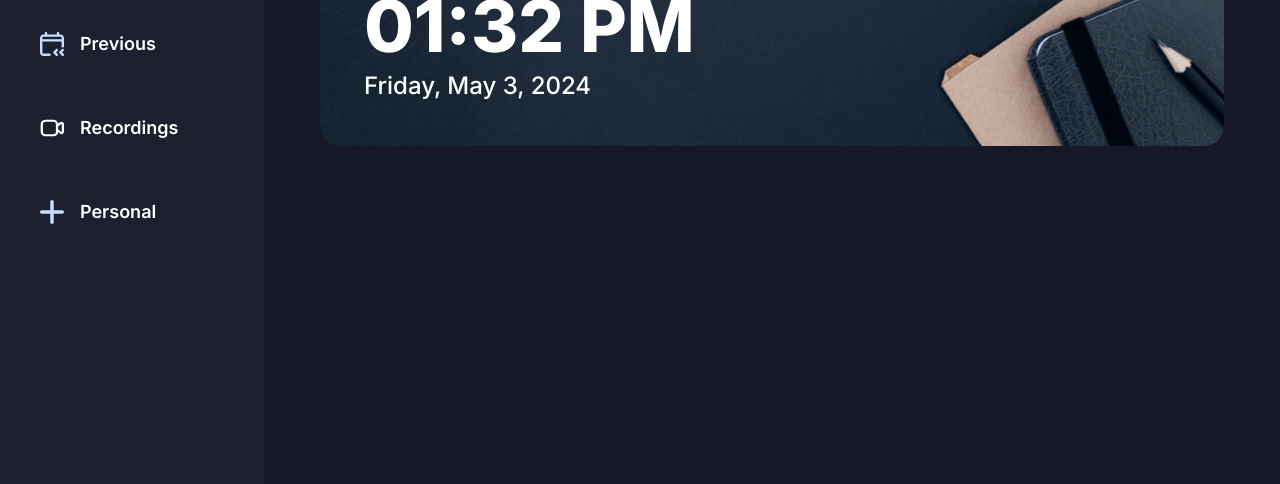
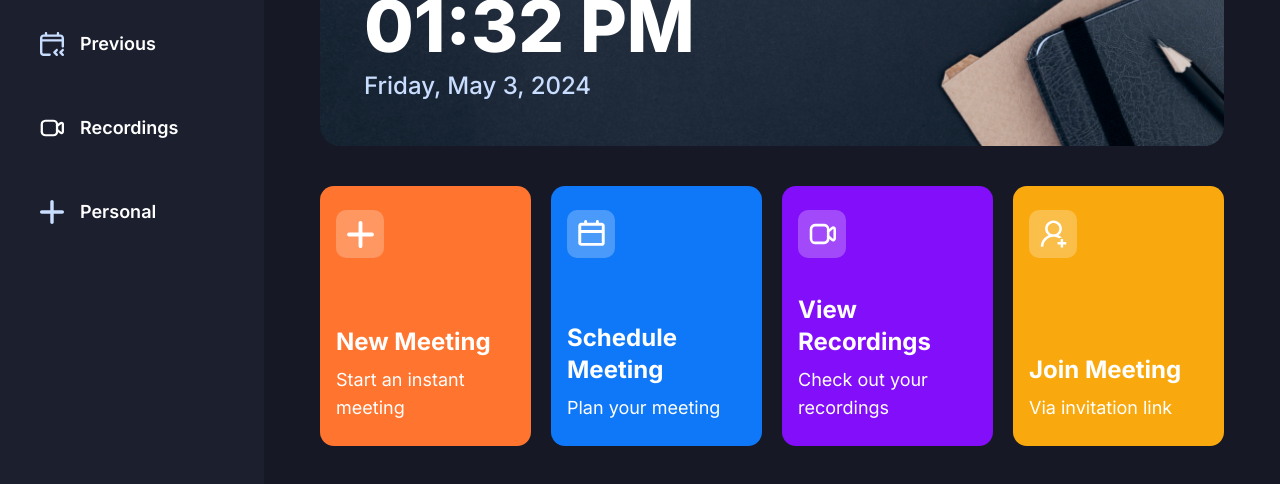
Before and after one commit to codainary/xoom, a Next.js app: page / in a window 1280 px wide. Shown: the part 266-750 px from the top of the page. Built offline with nearby package versions, Linux system fonts and the light colour scheme; no server answers.

Commit message:
feat: :sparkles: add meeting links card

```diff
--- a/app/(root)/(home)/page.tsx
+++ b/app/(root)/(home)/page.tsx
@@ -1,3 +1,4 @@
+import MeetingTypeList from '@/components/MeetingTypeList';
 import React from 'react'
 
 const Home = () => {
@@ -8,6 +9,7 @@
 
   return (
     <section className="flex size-full flex-col gap-10 text-white">
+      {/* BANNER */}
       <div className='h-[300px] w-full rounded-[20px] bg-hero bg-cover'>
         <div className="flex h-full flex-col justify-between max-md:px-5 max-md:py-8 lg:p-11">
           <h2 className='glassmorphism max-w-[270px] rounded py-2 text-center text-base font-normal'>
@@ -23,6 +25,9 @@
           </div>
         </div>
       </div>
+      {/* FIN BANNER */}
+
+      <MeetingTypeList />
     </section>
   )
 }
--- /dev/null
+++ b/components/HomeCard.tsx
@@ -0,0 +1,27 @@
+import { cn } from '@/lib/utils';
+import Image from 'next/image'
+import React from 'react'
+
+interface HomeCardProps {
+    className: string,
+    img: string,
+    title: string,
+    description: string,
+    handleClick: () => void;
+}
+
+const HomeCard = ({className, img, title, description, handleClick}: HomeCardProps) => {
+    return (
+        <div className={cn('px-4 py-6 flex flex-col justify-between w-full xl:max-w-[270px] min-h-[260px] rounded-[14px] cursor-pointer', className)} onClick={handleClick}>
+            <div className="flex-center glassmorphism size-12 rounded-[10px]">
+                <Image src={img} alt="meetings" width={27} height={27} />
+            </div>
+            <div className="flex flex-col gap-2">
+                <h1 className="text-2xl font-bold">{title}</h1>
+                <p className="text-lg font-normal">{description}</p>
+            </div>
+        </div>
+    )
+}
+
+export default HomeCard
--- /dev/null
+++ b/components/MeetingTypeList.tsx
@@ -0,0 +1,45 @@
+"use client"
+
+import HomeCard from "@/components/HomeCard"
+import { useRouter } from "next/navigation";
+import { useState } from "react";
+
+const MeetingTypeList = () => {
+    const router = useRouter();
+    const [meetingState, setMeetingState] = useState<'isScheduleMeeting' | 'isJoiningMeeting' | 'isInstantMeeting' | undefined>();
+
+    return (
+        <section className='grid grid-cols-1 gap-5 md:grid-cols-2 xl:grid-cols-4'>
+            <HomeCard
+                img='/icons/add-meeting.svg'
+                title="New Meeting"
+                description="Start an instant meeting"
+                handleClick={() => { setMeetingState('isJoiningMeeting') }}
+                className="bg-orange-1"
+            />
+            <HomeCard
+                img='/icons/schedule.svg'
+                title="Schedule Meeting"
+                description="Plan your meeting"
+                handleClick={() => { setMeetingState('isScheduleMeeting') }}
+                className="bg-blue-1"
+            />
+            <HomeCard
+                img='/icons/recordings.svg'
+                title="View Recordings"
+                description="Check out your recordings"
+                handleClick={() => router.push('/recordings')}
+                className="bg-purple-1"
+            />
+            <HomeCard
+                img='/icons/join-meeting.svg'
+                title="Join Meeting"
+                description="Via invitation link"
+                handleClick={() => { setMeetingState('isJoiningMeeting') }}
+                className="bg-yellow-1"
+            />
+        </section>
+    )
+}
+
+export default MeetingTypeList
--- a/tailwind.config.ts
+++ b/tailwind.config.ts
@@ -1,52 +1,68 @@
-import type { Config } from "tailwindcss"
+import type { Config } from 'tailwindcss';
 
 const config = {
-  darkMode: ["class"],
+  darkMode: ['class'],
   content: [
     './pages/**/*.{ts,tsx}',
     './components/**/*.{ts,tsx}',
     './app/**/*.{ts,tsx}',
     './src/**/*.{ts,tsx}',
-	],
-  prefix: "",
+  ],
+  prefix: '',
   theme: {
     container: {
       center: true,
-      padding: "2rem",
+      padding: '2rem',
       screens: {
-        "2xl": "1400px",
+        '2xl': '1400px',
       },
     },
     extend: {
       colors: {
         dark: {
           1: '#1C1F2E',
-          2: '#161925'
+          2: '#161925',
+          3: '#252A41',
+          4: '#1E2757',
         },
         blue: {
-          1: '#0E78F9'
+          1: '#0E78F9',
+        },
+        sky: {
+          1: '#C9DDFF',
+          2: '#ECF0FF',
+          3: '#F5FCFF',
+        },
+        orange: {
+          1: '#FF742E',
+        },
+        purple: {
+          1: '#830EF9',
+        },
+        yellow: {
+          1: '#F9A90E',
         },
       },
-      backgroundImage:{
-        hero: "url('/images/hero-background.png')"
-      },
       keyframes: {
-        "accordion-down": {
-          from: { height: "0" },
-          to: { height: "var(--radix-accordion-content-height)" },
+        'accordion-down': {
+          from: { height: '0' },
+          to: { height: 'var(--radix-accordion-content-height)' },
         },
-        "accordion-up": {
-          from: { height: "var(--radix-accordion-content-height)" },
-          to: { height: "0" },
+        'accordion-up': {
+          from: { height: 'var(--radix-accordion-content-height)' },
+          to: { height: '0' },
         },
       },
       animation: {
-        "accordion-down": "accordion-down 0.2s ease-out",
-        "accordion-up": "accordion-up 0.2s ease-out",
+        'accordion-down': 'accordion-down 0.2s ease-out',
+        'accordion-up': 'accordion-up 0.2s ease-out',
+      },
+      backgroundImage: {
+        hero: "url('/images/hero-background.png')",
       },
     },
   },
-  plugins: [require("tailwindcss-animate")],
-} satisfies Config
+  plugins: [require('tailwindcss-animate')],
+} satisfies Config;
 
-export default config
+export default config;
```
